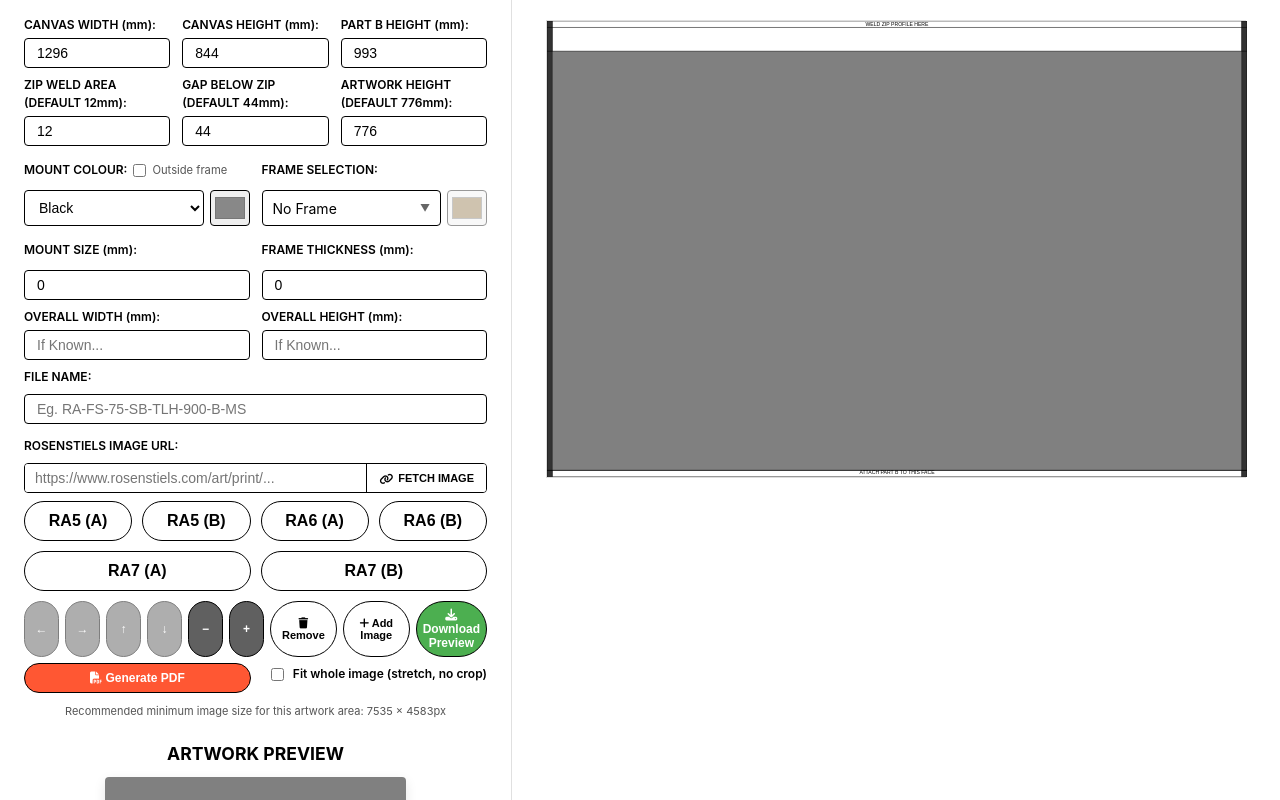
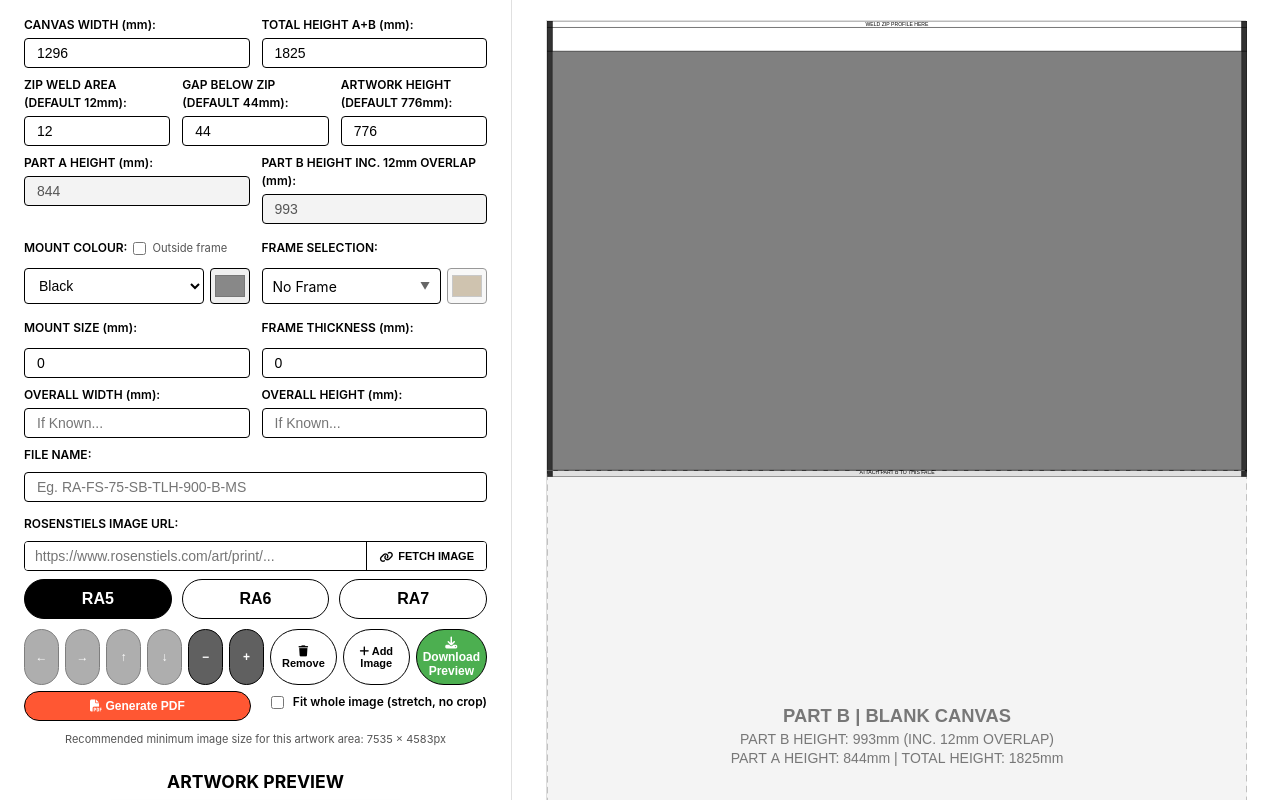
Before and after one commit to willholdsworth/Rolling-Art-Generator, a plain HTML site: page index.html in a window 1280 px wide. Drawn offline with Linux system fonts and the light colour scheme; no server answers.

Commit message:
Update index.html

```diff
--- a/index.html
+++ b/index.html
@@ -63,6 +63,7 @@
             color: #000000;
         }
         select { height: auto; padding: 6px 10px; cursor: pointer; }
+        input[readonly] { background: #f3f3f3; color: #555; cursor: default; }
         input:focus, select:focus { outline: none; box-shadow: inset 0 0 0 2px #000000; }
         .two-col { display: grid; grid-template-columns: 1fr 1fr; gap: 12px; margin-bottom: 0; }
         .two-col label { margin-bottom: 4px; }
@@ -88,6 +89,7 @@
             white-space: normal;
         }
         .secondary-btn:hover:not(:disabled) { background: #303030; color: #ffffff; }
+        .secondary-btn.active-btn { background: #000000; color: #ffffff; }
         .arrow-btn { background: #606060; color: #ffffff; font-size: clamp(16px, 3vw, 24px); min-width: 30px; }
         .arrow-btn:hover:not(:disabled) { background: #303030; }
         .arrow-btn:disabled { opacity: 0.5; cursor: not-allowed; }
@@ -144,18 +146,14 @@
 <div class="split-layout">
     <div class="left-panel">
         <div class="input-section">
-            <div class="three-col">
+            <div class="two-col">
                 <div>
                     <label for="cW">CANVAS WIDTH (mm):</label>
                     <input type="number" id="cW" value="1296">
                 </div>
                 <div>
-                    <label for="cH">CANVAS HEIGHT (mm):</label>
-                    <input type="number" id="cH" value="844">
-                </div>
-                <div>
-                    <label for="partBHeight">PART B HEIGHT (mm):</label>
-                    <input type="number" id="partBHeight" value="993" step="0.1">
+                    <label for="totalH">TOTAL HEIGHT A+B (mm):</label>
+                    <input type="number" id="totalH" value="1825" step="0.1">
                 </div>
             </div>
 
@@ -171,6 +169,17 @@
                 <div>
                     <label for="fH3">ARTWORK HEIGHT (DEFAULT 776mm):</label>
                     <input type="number" id="fH3" value="776" step="0.1">
+                </div>
+            </div>
+
+            <div class="two-col" style="margin-top:8px;">
+                <div>
+                    <label for="cH">PART A HEIGHT (mm):</label>
+                    <input type="number" id="cH" value="844" readonly>
+                </div>
+                <div>
+                    <label for="partBHeight">PART B HEIGHT INC. 12mm OVERLAP (mm):</label>
+                    <input type="number" id="partBHeight" value="993" readonly>
                 </div>
             </div>
 
@@ -237,6 +246,7 @@
                     <input type="number" id="targetH" placeholder="If Known...">
                 </div>
             </div>
+            <div id="overallWarn" style="display:none;font-size:11px;color:#c00;margin-top:4px;font-weight:600;">CUSTOM SIZE: ENTER OVERALL WIDTH AND HEIGHT FROM THE TECHNICAL DRAWING BEFORE DOWNLOADING THE PROOF.</div>
 
             <div style="margin-top:8px;">
                 <label for="fn">FILE NAME:</label>
@@ -255,12 +265,10 @@
         </div>
 
         <div class="button-group">
-            <button class="secondary-btn" id="ra5aBtn">RA5 (A)</button>
-            <button class="secondary-btn" id="ra5bBtn">RA5 (B)</button>
-            <button class="secondary-btn" id="ra6aBtn">RA6 (A)</button>
-            <button class="secondary-btn" id="ra6bBtn">RA6 (B)</button>
-            <button class="secondary-btn" id="ra7aBtn">RA7 (A)</button>
-            <button class="secondary-btn" id="ra7bBtn">RA7 (B)</button>
+            <button class="secondary-btn" id="ra5aBtn">RA5</button>
+            <button class="secondary-btn" id="ra6aBtn">RA6</button>
+            <button class="secondary-btn" id="ra7aBtn">RA7</button>
+            <button class="secondary-btn" id="customBtn" style="display:none;">CUSTOM</button>
         </div>
 
         <input type="file" id="imgLdr" style="display:none;"/>
@@ -283,7 +291,6 @@
 
         <div id="loader" class="loader"></div>
         <div id="dpiNote">
-            <!-- Lines injected by updateDpiNote() -->
         </div>
 
         <div class="frame-preview-section" id="framePreviewSection" style="display:none;">
@@ -717,7 +724,7 @@ window.addEventListener('DOMContentLoaded', () => {
     let imgXOffset = 0, imgYOffset = 0;
     let intervalId = null;
     let drawExtraLine = true;
-    let activeTemplate = 'RA5A';
+    let activeTemplate = 'RA5';
     let isDragging = false, dragStartX = 0, dragStartY = 0;
     let imgZoomOffset = 0;
     let fitMode = 'cover';
@@ -736,20 +743,58 @@ window.addEventListener('DOMContentLoaded', () => {
 
     const SIDE_MARGIN_MM = 10;
 
+    const OVERLAP_MM = 12;
+    const CUSTOM_EXTERNAL_ALLOWANCE_MM = 205;
+
     const STANDARD_EXTERNAL = {
-        RA5:  { w: 1501, h: 986  },
-        RA6:  { w: 1721, h: 1116 },
-        RA5A: { w: 1501, h: 986  },
-        RA6A: { w: 1721, h: 1116 },
-        RA7:  { w: 1991, h: 1266 },
-        RA7B: { w: 1902, h: 1326 },
+        RA5: { w: 1501, h: 986  },
+        RA6: { w: 1721, h: 1116 },
+        RA7: { w: 1991, h: 1266 },
     };
+
+    function round1(v) { return Math.round(v * 10) / 10; }
+
+    function syncHeights() {
+        const partA = round1(getNum('fH1') + getNum('fH2') + getNum('fH3') + OVERLAP_MM);
+        document.getElementById('cH').value = partA;
+        const total = getNum('totalH');
+        const partB = round1(total - partA + OVERLAP_MM);
+        document.getElementById('partBHeight').value = total > 0 && partB > OVERLAP_MM ? partB : '';
+        updateOverallWarn();
+    }
+
+    function validDims() {
+        const cW = getNum('cW'), fH3 = getNum('fH3');
+        return cW > SIDE_MARGIN_MM * 2 + 1 && fH3 > 0 && getNum('cH') > 0;
+    }
+
+    function needsOverall() {
+        return activeTemplate === 'CUSTOM' && (!(getNum('targetW') > 0) || !(getNum('targetH') > 0));
+    }
+
+    function updateOverallWarn() {
+        const show = needsOverall();
+        document.getElementById('overallWarn').style.display = show ? 'block' : 'none';
+        ['targetW', 'targetH'].forEach(id => {
+            const el = document.getElementById(id);
+            el.style.borderColor = show && !(getNum(id) > 0) ? '#c00' : '#000';
+        });
+        const btn = document.getElementById('jpgBtn');
+        btn.disabled = show;
+        btn.style.opacity = show ? '0.5' : '1';
+        btn.style.cursor = show ? 'not-allowed' : 'pointer';
+        btn.title = show ? 'Enter overall width and height first' : '';
+    }
+
+    function getExternal(cW, fH3) {
+        return STANDARD_EXTERNAL[activeTemplate] || { w: cW + CUSTOM_EXTERNAL_ALLOWANCE_MM, h: fH3 + CUSTOM_EXTERNAL_ALLOWANCE_MM };
+    }
 
     function calcOverlap(cW, fH3, frameWidthMm, mountSizeMm, mountOutside, defaultFrameWidthMm) {
         const totalEdge = frameWidthMm + (mountOutside ? 0 : mountSizeMm);
         const tW = getNum('targetW');
         const tH = getNum('targetH');
-        const stdExt = STANDARD_EXTERNAL[activeTemplate] || STANDARD_EXTERNAL.RA5;
+        const stdExt = getExternal(cW, fH3);
 
         let overlapX, overlapY;
         if (tW > 0) {
@@ -791,10 +836,19 @@ window.addEventListener('DOMContentLoaded', () => {
 
     function drawCnv() {
         const container = document.querySelector('.right-panel-inner');
+        if (!validDims()) {
+            cnv.width = 1; cnv.height = 1; cnv.style.width = '0px'; cnv.style.height = '0px';
+            updateArrows(getNum('cW'));
+            return;
+        }
         const cW = getNum('cW'), cH = getNum('cH');
         const fH1 = getNum('fH1'), fH2 = getNum('fH2'), fH3 = getNum('fH3');
-        const sf = container.clientWidth / cW;
-        const tw = Math.round(cW * sf), th = Math.round(cH * sf);
+        const pbH = getNum('partBHeight');
+        const showB = pbH > OVERLAP_MM;
+        const dispH = showB ? cH - OVERLAP_MM + pbH : cH;
+        const dpr0 = window.devicePixelRatio || 1;
+        const sf = Math.min(container.clientWidth / cW, 12000 / (dispH * dpr0));
+        const tw = Math.round(cW * sf), th = Math.round(dispH * sf);
         const dpr = window.devicePixelRatio || 1;
         if (cnv.width !== tw * dpr || cnv.height !== th * dpr) { cnv.width = tw * dpr; cnv.height = th * dpr; cnv.style.width = tw + 'px'; cnv.style.height = th + 'px'; }
         ctx.clearRect(0, 0, cnv.width, cnv.height);
@@ -813,6 +867,7 @@ window.addEventListener('DOMContentLoaded', () => {
             ctx.beginPath(); ctx.moveTo(0, cH - 12); ctx.lineTo(cW, cH - 12);
             ctx.strokeStyle = 'black'; ctx.lineWidth = 1; ctx.stroke();
         }
+        if (showB) drawPartB(cW, cH, pbH, dispH);
         ctx.restore();
         updateArrows(cW);
     }
@@ -842,6 +897,28 @@ window.addEventListener('DOMContentLoaded', () => {
         ctx.restore();
     }
 
+    function drawPartB(cW, cH, pbH, dispH) {
+        const bTop = cH - OVERLAP_MM;
+        ctx.fillStyle = '#f4f4f4';
+        ctx.fillRect(0, cH, cW, pbH - OVERLAP_MM);
+        ctx.fillStyle = 'rgba(0,0,0,0.12)';
+        ctx.fillRect(0, bTop, cW, OVERLAP_MM);
+        ctx.save();
+        ctx.setLineDash([12, 8]);
+        ctx.strokeStyle = '#777'; ctx.lineWidth = 1.5;
+        ctx.strokeRect(0, bTop, cW, pbH);
+        ctx.restore();
+        ctx.fillStyle = '#777';
+        ctx.textAlign = 'center';
+        const mid = bTop + pbH / 2;
+        ctx.font = 'bold 34px Arial';
+        ctx.fillText('PART B | BLANK CANVAS', cW / 2, mid - 30);
+        ctx.font = '26px Arial';
+        ctx.fillText(`PART B HEIGHT: ${round1(pbH)}mm (INC. ${OVERLAP_MM}mm OVERLAP)`, cW / 2, mid + 10);
+        ctx.fillText(`PART A HEIGHT: ${round1(cH)}mm | TOTAL HEIGHT: ${round1(dispH)}mm`, cW / 2, mid + 45);
+        ctx.textAlign = 'left';
+    }
+
     function drawLines(cW, cH, fH1, fH2, fH3) {
         ctx.strokeStyle = 'black'; ctx.lineWidth = 1;
         ctx.strokeRect(0, 0, cW, cH);
@@ -855,11 +932,8 @@ window.addEventListener('DOMContentLoaded', () => {
     function drawText(cW, cH, fH1) {
         ctx.font = '2.5mm Arial'; ctx.fillStyle = 'black';
         ctx.textAlign = 'center';
-        const isPartA = activeTemplate === 'RA5A' || activeTemplate === 'RA6A' || activeTemplate === 'RA7';
-        const isPartB = activeTemplate === 'RA5B' || activeTemplate === 'RA6B';
-        if (!isPartB) ctx.fillText('WELD ZIP PROFILE HERE', cW / 2, 9);
-        if (isPartA) ctx.fillText('ATTACH PART B TO THIS FACE', cW / 2, cH - 6);
-        else ctx.fillText('APPLY TUBE TO THIS FACE', cW / 2, cH - 6);
+        ctx.fillText('WELD ZIP PROFILE HERE', cW / 2, 9);
+        ctx.fillText('ATTACH PART B TO THIS FACE', cW / 2, cH - 6);
         ctx.textAlign = 'left';
         ctx.fillText(fn, 15, fH1 + 15);
     }
@@ -886,7 +960,7 @@ window.addEventListener('DOMContentLoaded', () => {
 
     function updateDpiNote() {
         const noteEl = document.getElementById('dpiNote');
-        if (activeTemplate === 'RA7B' || activeTemplate === 'RA5B' || activeTemplate === 'RA6B') { noteEl.style.display = 'none'; return; }
+        if (!validDims()) { noteEl.style.display = 'none'; return; }
         const info = calcDpiInfo();
         noteEl.style.display = 'block';
         if (!upImg || info.minDpi === null) {
@@ -901,6 +975,7 @@ window.addEventListener('DOMContentLoaded', () => {
     }
 
     async function exportLowResJPG() {
+        if (!validDims() || needsOverall()) { updateOverallWarn(); return; }
         const cW = getNum('cW'), fH1 = getNum('fH1'), fH2 = getNum('fH2'), fH3 = getNum('fH3');
         const mountSize = getNum('mountSize');
         let mountColour = document.getElementById('mountColour').value;
@@ -1185,8 +1260,6 @@ window.addEventListener('DOMContentLoaded', () => {
             pCtx.font = `${fontSize}px Arial`; pCtx.fillStyle = '#444'; pCtx.textAlign = 'center';
             pCtx.fillText(`${totalWidthMm.toFixed(1)}mm`, (outerX + outerRight) / 2, botLineY + guideGap + 5);
         }
-
-        // ── Disclaimer text, now with optional viewing distance line ────────────
         const dpiInfo = calcDpiInfo();
         const isRosenstielsImg = !!document.getElementById('imgUrl').value.trim();
         let sharpnessText = '';
@@ -1232,6 +1305,7 @@ window.addEventListener('DOMContentLoaded', () => {
     }
 
     function genPDF() {
+        if (!validDims()) return;
         const cW = getNum('cW'), cH = getNum('cH');
         const fH1 = getNum('fH1'), fH2 = getNum('fH2'), fH3 = getNum('fH3');
         fn = document.getElementById('fn').value || 'default_filename';
@@ -1239,7 +1313,7 @@ window.addEventListener('DOMContentLoaded', () => {
         const cWpt = cW * 72 / 25.4, cHpt = cH * 72 / 25.4;
         const pdf = new jsPDF({ orientation: cW > cH ? 'landscape' : 'portrait', unit: 'pt', format: [cWpt, cHpt] });
 
-        if (activeTemplate !== 'RA7B' && activeTemplate !== 'RA5B' && activeTemplate !== 'RA6B' && upImg) {
+        if (upImg) {
             const aW = cW - SIDE_MARGIN_MM * 2;
             const fit = getImgFitSize(upImg, aW, fH3);
             const sW = fit.sW, sH = fit.sH;
@@ -1266,16 +1340,14 @@ window.addEventListener('DOMContentLoaded', () => {
         pdf.line(0, aH * 72 / 25.4, cWpt, aH * 72 / 25.4);
         if (drawExtraLine) { pdf.setLineWidth(1); pdf.line(0, (cH - 12) * 72 / 25.4, cWpt, (cH - 12) * 72 / 25.4); }
         pdf.setFont('Helvetica', 2 * 72 / 25.4);
-        const isPartA = activeTemplate === 'RA5A' || activeTemplate === 'RA6A' || activeTemplate === 'RA7';
-        const isPartB = activeTemplate === 'RA5B' || activeTemplate === 'RA6B';
-        if (!isPartB) pdf.text('WELD ZIP PROFILE HERE', cW / 2 * 72 / 25.4, 9 * 72 / 25.4, { align: 'center' });
-        if (isPartA) pdf.text('ATTACH PART B TO THIS FACE', cW / 2 * 72 / 25.4, (cH - 6) * 72 / 25.4, { align: 'center' });
-        else pdf.text('APPLY TUBE TO THIS FACE', cW / 2 * 72 / 25.4, (cH - 6) * 72 / 25.4, { align: 'center' });
+        const isPartA = true;
+        pdf.text('WELD ZIP PROFILE HERE', cW / 2 * 72 / 25.4, 9 * 72 / 25.4, { align: 'center' });
+        pdf.text('ATTACH PART B TO THIS FACE', cW / 2 * 72 / 25.4, (cH - 6) * 72 / 25.4, { align: 'center' });
         pdf.text(fn, 15 * 72 / 25.4, (fH1 + 15) * 72 / 25.4);
         const pbHeight = getNum('partBHeight');
         if (isPartA && pbHeight > 0) {
             const pbWidth = cW;
-            const combined = cH + pbHeight - 12;
+            const combined = round1(cH + pbHeight - OVERLAP_MM);
             const lineX = 15 * 72 / 25.4, lineY = (fH1 + 23) * 72 / 25.4;
             pdf.setFont('Helvetica', 'bold');
             pdf.text('PART B REQUIRED - CUT BLANK CANVAS TO FOLLOWING DIMENSIONS ', lineX, lineY);
@@ -1297,7 +1369,7 @@ window.addEventListener('DOMContentLoaded', () => {
         if (fH1) measParts.push(`ZIP WELD AREA: ${fH1}mm`);
         if (fH2) measParts.push(`GAP BELOW ZIP: ${fH2}mm`);
         if (fH3) measParts.push(`ARTWORK HEIGHT: ${fH3}mm`);
-        if (visW !== null && activeTemplate !== 'RA7' && parseFloat(visW) !== 0) measParts.push(`IMAGE WIDTH: ${visW}mm`);
+        if (visW !== null && parseFloat(visW) !== 0) measParts.push(`IMAGE WIDTH: ${visW}mm`);
         if (visH !== null && parseFloat(visH) !== 0) measParts.push(`IMAGE HEIGHT: ${visH}mm`);
         if (cW) measParts.push(`PDF WIDTH: ${cW}mm`);
         if (cH) measParts.push(`PDF HEIGHT: ${cH}mm`);
@@ -1469,11 +1541,42 @@ window.addEventListener('DOMContentLoaded', () => {
     });
 
     document.getElementById('fn').addEventListener('input', function() { fn = this.value; drawCnv(); });
-    ['cW', 'cH', 'fH1', 'fH2', 'fH3'].forEach(id => document.getElementById(id).addEventListener('input', () => { drawCnv(); updateFramePreview(); updateDpiNote(); }));
+    const CUSTOM_FIELDS = ['cW', 'totalH', 'fH1', 'fH2', 'fH3', 'targetW', 'targetH'];
+    let customValues = null;
+
+    function saveCustom() {
+        customValues = {};
+        CUSTOM_FIELDS.forEach(id => customValues[id] = document.getElementById(id).value);
+    }
+
+    function setActiveButton(key) {
+        const map = { RA5: 'ra5aBtn', RA6: 'ra6aBtn', RA7: 'ra7aBtn', CUSTOM: 'customBtn' };
+        Object.values(map).forEach(id => document.getElementById(id).classList.remove('active-btn'));
+        if (map[key]) document.getElementById(map[key]).classList.add('active-btn');
+        document.getElementById('customBtn').style.display = customValues ? '' : 'none';
+    }
+
+    function goCustom() {
+        activeTemplate = 'CUSTOM';
+        saveCustom();
+        setActiveButton('CUSTOM');
+    }
+
+    ['cW', 'totalH', 'fH1', 'fH2', 'fH3'].forEach(id => document.getElementById(id).addEventListener('input', () => { goCustom(); syncHeights(); drawCnv(); updateFramePreview(); updateDpiNote(); }));
+    ['targetW', 'targetH'].forEach(id => document.getElementById(id).addEventListener('input', () => { if (activeTemplate === 'CUSTOM') saveCustom(); }));
+
+    document.getElementById('customBtn').addEventListener('click', () => {
+        if (!customValues) return;
+        CUSTOM_FIELDS.forEach(id => document.getElementById(id).value = customValues[id]);
+        activeTemplate = 'CUSTOM';
+        setActiveButton('CUSTOM');
+        syncHeights();
+        drawCnv(); updateFramePreview(); updateDpiNote();
+    });
     document.getElementById('mountSize').addEventListener('input', updateFramePreview);
     document.getElementById('mountSize').addEventListener('change', updateFramePreview);
     document.getElementById('mountOutside').addEventListener('change', updateFramePreview);
-    ['targetW', 'targetH'].forEach(id => document.getElementById(id).addEventListener('input', updateFramePreview));
+    ['targetW', 'targetH'].forEach(id => document.getElementById(id).addEventListener('input', () => { updateOverallWarn(); updateFramePreview(); }));
     document.getElementById('frameThickness').addEventListener('input', updateFramePreview);
     document.getElementById('frameThickness').addEventListener('change', updateFramePreview);
     document.getElementById('mountColourCustom').addEventListener('input', updateFramePreview);
@@ -1548,7 +1651,7 @@ window.addEventListener('DOMContentLoaded', () => {
     async function updateFramePreview() {
         const fH3 = getNum('fH3');
         const section = document.getElementById('framePreviewSection');
-        if (fH3 <= 0) { section.style.display = 'none'; return; }
+        if (!validDims()) { section.style.display = 'none'; return; }
 
         const selectedFrame = document.getElementById('frameSelect').value;
         const previewCnv = document.getElementById('framePreviewCnv');
@@ -1788,25 +1891,24 @@ window.addEventListener('DOMContentLoaded', () => {
         }
     });
 
-    function setValues(cW, cH, fH1, fH2, fH3) {
-        ['cW', 'cH', 'fH1', 'fH2', 'fH3'].forEach((id, i) => document.getElementById(id).value = [cW, cH, fH1, fH2, fH3][i]);
+    function applyPreset(key, cW, totalH, fH1, fH2, fH3) {
+        ['cW', 'totalH', 'fH1', 'fH2', 'fH3'].forEach((id, i) => document.getElementById(id).value = [cW, totalH, fH1, fH2, fH3][i]);
         document.getElementById('targetW').value = '';
         document.getElementById('targetH').value = '';
-        drawCnv();
-    }
-
-    function setPartBDefaults(h) {
-        document.getElementById('partBHeight').value = h;
-    }
-
-    document.getElementById('ra5aBtn').addEventListener('click', () => { setValues(1296, 844, 12, 44, 776); setPartBDefaults(993); drawExtraLine = true; activeTemplate = 'RA5A'; drawCnv(); updateFramePreview(); updateDpiNote(); });
-    document.getElementById('ra5bBtn').addEventListener('click', () => { setValues(1296, 993, 0, 0, 0); drawExtraLine = false; activeTemplate = 'RA5B'; drawCnv(); updateFramePreview(); updateDpiNote(); });
-    document.getElementById('ra6aBtn').addEventListener('click', () => { setValues(1516, 981, 12, 37, 920); setPartBDefaults(1131); drawExtraLine = true; activeTemplate = 'RA6A'; drawCnv(); updateFramePreview(); updateDpiNote(); });
-    document.getElementById('ra6bBtn').addEventListener('click', () => { setValues(1516, 1131, 0, 0, 0); drawExtraLine = false; activeTemplate = 'RA6B'; drawCnv(); updateFramePreview(); updateDpiNote(); });
-    document.getElementById('ra7aBtn').addEventListener('click', () => { setValues(1786, 1127.5, 12, 46.5, 1057); setPartBDefaults(1284.5); drawExtraLine = true; activeTemplate = 'RA7'; drawCnv(); updateFramePreview(); updateDpiNote(); });
-    document.getElementById('ra7bBtn').addEventListener('click', () => { setValues(1786, 1284.5, 12, 0, 0); drawExtraLine = false; activeTemplate = 'RA7B'; drawCnv(); updateFramePreview(); updateDpiNote(); });
-
-
+        activeTemplate = key;
+        setActiveButton(key);
+        drawExtraLine = true;
+        syncHeights();
+        drawCnv(); updateFramePreview(); updateDpiNote();
+    }
+
+    document.getElementById('ra5aBtn').addEventListener('click', () => applyPreset('RA5', 1296, 1825, 12, 44, 776));
+    document.getElementById('ra6aBtn').addEventListener('click', () => applyPreset('RA6', 1516, 2100, 12, 37, 920));
+    document.getElementById('ra7aBtn').addEventListener('click', () => applyPreset('RA7', 1786, 2400, 12, 46.5, 1057));
+
+
+    setActiveButton('RA5');
+    syncHeights();
     updateLayout();
     drawCnv();
     updateDpiNote();
```
